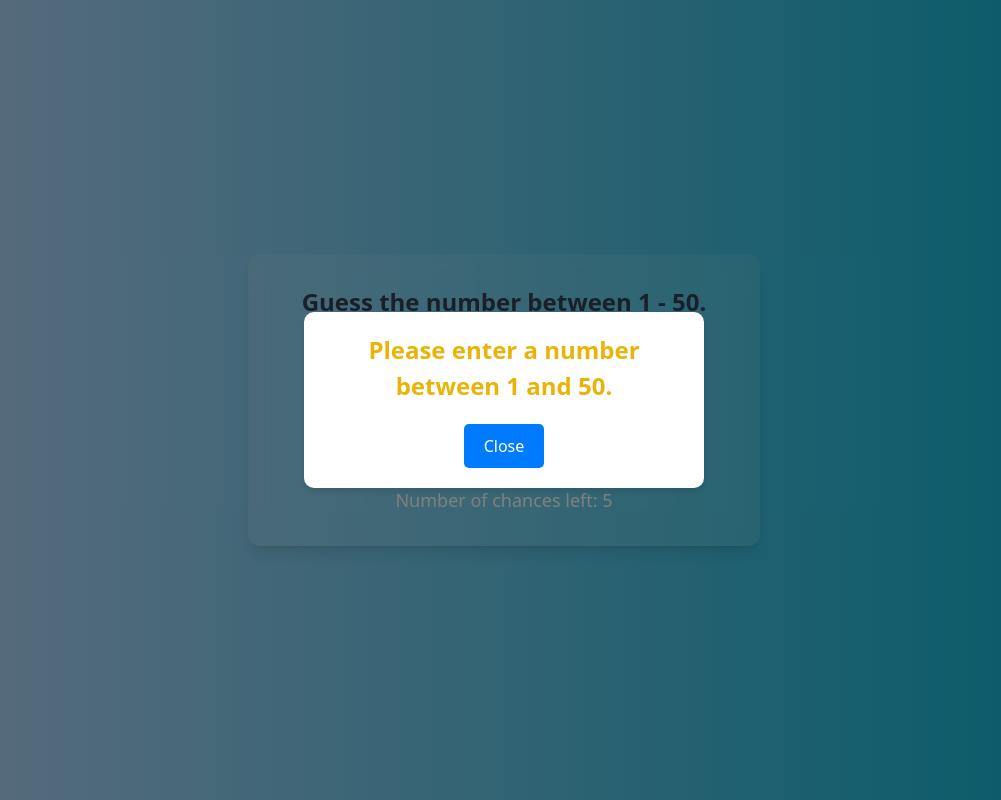
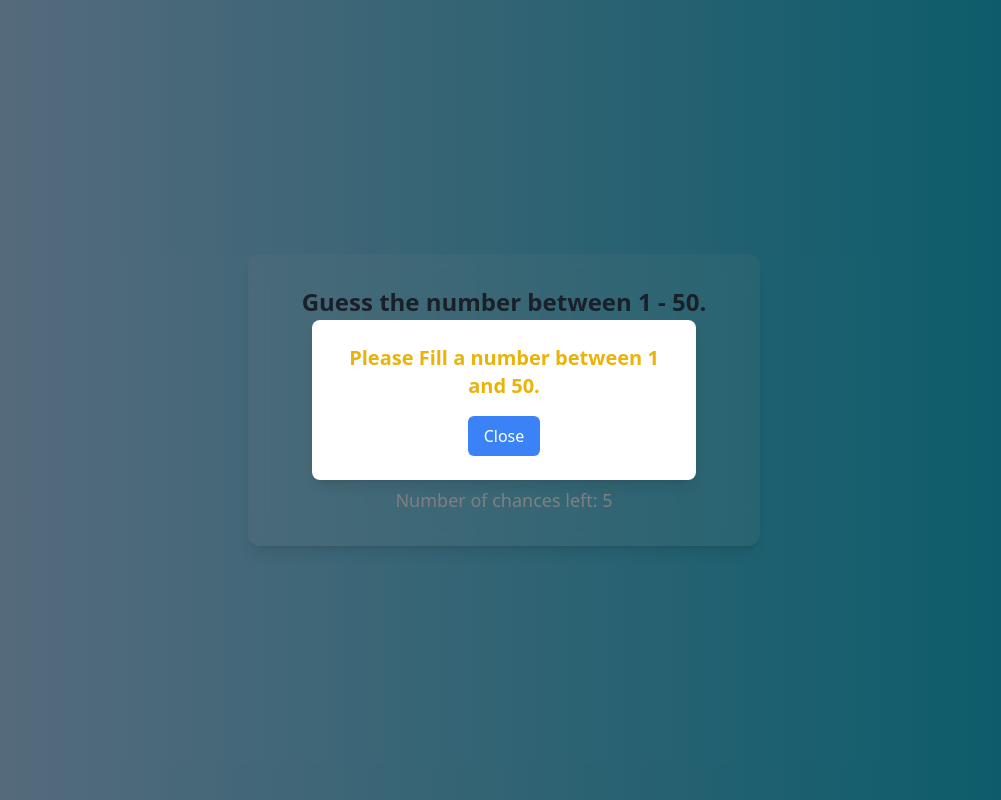
Before and after one commit to PhyoMinHan/Guess-Game-Pro, a website: page src/index.html in a window 1280 px wide. Both pictures are taken after a click on the button "Guess". Shown: the whole page, without its empty margins (136-1137 px from the left). Drawn offline with Linux system fonts and the light colour scheme.

Commit message:
new-update

```diff
--- a/src/index.html
+++ b/src/index.html
@@ -12,45 +12,6 @@
     <style>
         #alertModal {
             display: none;
-            position: fixed;
-            top: 0;
-            left: 0;
-            width: 100%;
-            height: 100%;
-            background: rgba(0, 0, 0, 0.5);
-            justify-content: center;
-            align-items: center;
-        }
-
-        .modal-content {
-            background: white;
-            padding: 20px;
-            border-radius: 10px;
-            text-align: center;
-            max-width: 400px;
-            width: 80%;
-            box-shadow: 0 4px 6px rgba(0, 0, 0, 0.1);
-        }
-
-        .modal-header {
-            font-size: 1.5rem;
-            font-weight: bold;
-            color: #333;
-            margin-bottom: 20px;
-        }
-
-        .modal-footer button {
-            background-color: #007BFF;
-            color: white;
-            padding: 10px 20px;
-            border: none;
-            border-radius: 5px;
-            cursor: pointer;
-            font-size: 1rem;
-        }
-
-        .modal-footer button:hover {
-            background-color: #0056b3;
         }
     </style>
 </head>
@@ -78,14 +39,20 @@
     </main>
 
     <!-- Custom Modal -->
-    <div id="alertModal" class="flex items-center justify-center">
-        <div class="modal-content">
-            <div class="modal-header" id="modalMessage"></div>
-            <div class="modal-footer">
-                <button id="closeModalBtn">Close</button>
+
+    <div id="alertModal" class="fixed inset-0 bg-black bg-opacity-50 flex items-center justify-center z-50">
+        <div
+            class="bg-white rounded-lg shadow-lg max-w-sm w-full p-6 text-center transition-transform transform scale-100">
+            <div id="modalMessage" class="text-xl font-bold text-gray-800 mb-4"></div>
+            <div class="mt-4">
+                <button id="closeModalBtn"
+                    class="bg-blue-500 hover:bg-blue-600 text-white px-4 py-2 rounded-md focus:outline-none focus:ring-2 focus:ring-blue-300">
+                    Close
+                </button>
             </div>
         </div>
     </div>
+
 
     <script>
         const msg1 = document.querySelector(".msg1");
@@ -118,7 +85,7 @@
             const guess = Number(guessInput.value);
 
             if (guess < 1 || guess > 50 || isNaN(guess)) {
-                showModal("<span class=' text-yellow-500'>Please enter a number between 1 and 50.</span>");
+                showModal("<span class=' text-yellow-500'>Please Fill a number between 1 and 50.</span>");
                 guessInput.value = "";
                 return;
             }
@@ -127,7 +94,7 @@
             msg3.textContent = "Guessed numbers: " + guessedNumbers.join(", ");
 
             if (guess === answer) {
-                showModal("You won! Starting a new game...");
+                showModal(`<span class="text-green-600">You won!<br>Starting a new game...</span>`);
                 resetGame();
             } else {
                 if (guess > answer) {
@@ -141,7 +108,7 @@
                 msg2.textContent = `Number of chances left: ${chance}`;
 
                 if (chance <= 0) {
-                    showModal("<span class='text-red-500'>Game over! Starting a new game...</span>");
+                    showModal("<span class='text-red-500'>Game over!<br>Restarting a new game...</span>");
                     resetGame();
                 }
             }
```
Also changed, not shown: output.css.
